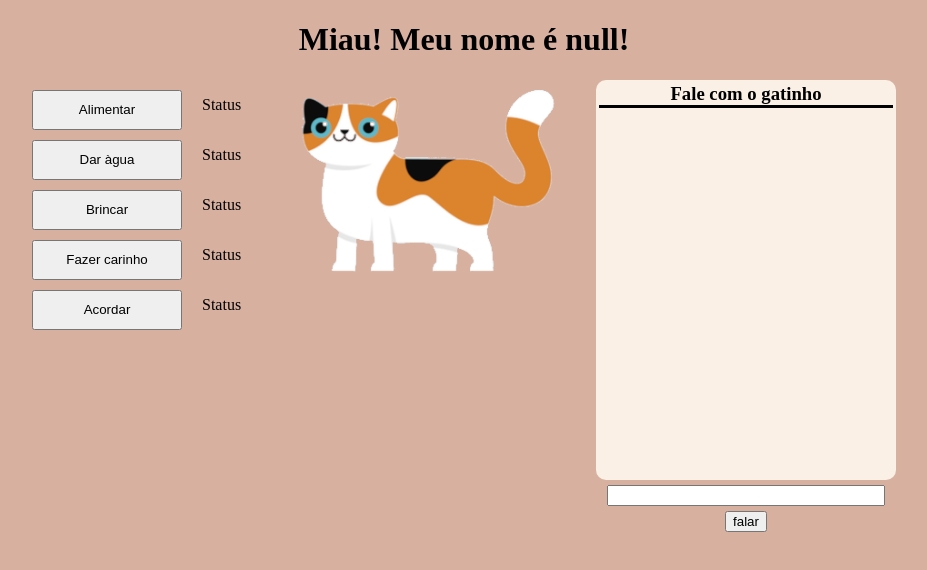
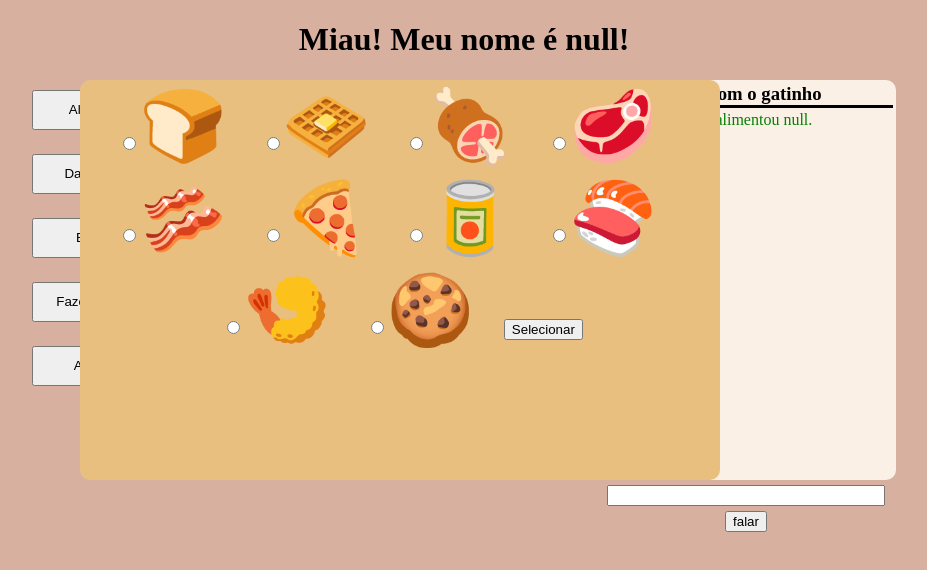
Before and after one commit to LelePG/Virtual-Cat, a plain HTML site: page controles.html in a window 1280 px wide. Both pictures are taken after a click on the button "Alimentar". Shown: the whole page, without its empty margins (176-1103 px from the left). Drawn offline with Linux system fonts and the light colour scheme.

Commit message:
Adicionadas ações alimentar, dar bebida e brincar

```diff
--- a/controles.html
+++ b/controles.html
@@ -11,6 +11,7 @@
     <div class="principal">
       <h1 class="titulo">Miau! Meu nome é</h1>
       <img src="Imagens/empe.png" />
+      <div id="pop-up" class="hidden"></div>
       <div class="acoes">
         <input
           type="button"
@@ -19,8 +20,14 @@
           class="btn-acao"
         />
         <p class="status" id="s-alimentar">Status</p>
-        <input type="button" value="Dar àgua" id="btn-agua" class="btn-acao" />
-        <p class="status" id="s-agua">Status</p>
+
+        <input
+          type="button"
+          value="Dar bebida"
+          id="btn-dar-bebida"
+          class="btn-acao"
+        />
+        <p class="status" id="s-bebida">Status</p>
 
         <input
           type="button"
--- a/css/style.css
+++ b/css/style.css
@@ -23,12 +23,14 @@ img {
 }
 .btn-acao {
   margin-top: 10px;
-  width: 150px;
+  width: 130px;
   align-items: flex-start;
+  height: 40px;
 }
 .status {
   align-items: flex-end;
-  margin-left: 20px;
+  margin-left: 10px;
+  font-size: 20px;
 }
 
 .conversa {
@@ -54,14 +56,39 @@ input#mensagem {
   width: 270px;
 }
 
-p.mensagem-usuario {
+.mensagem-usuario {
   text-align: left;
   margin: 2px 2px 2px 10px;
   color: grey;
 }
 
-p.mensagem-gato {
+.mensagem-gato {
   text-align: right;
   margin: 2px 10px 2px 2px;
   color: chocolate;
 }
+.mensagem-aviso {
+  text-align: center;
+  margin: 2px 2px 2px 2px;
+  color: green;
+}
+
+#pop-up {
+  background-color: rgb(233, 191, 128);
+  border-radius: 10px;
+  position: absolute;
+  top: 10%;
+  left: 20%;
+  width: 50%;
+  height: 50%;
+  font-size: 70px;
+}
+
+.hidden {
+  display: none;
+}
+
+.radio-btn {
+  display: inline-block;
+  margin: 5px 30px 5px 5px;
+}
--- a/javascript/script2.js
+++ b/javascript/script2.js
@@ -1,23 +1,74 @@
-let nomeDoGato = localStorage.getItem("nomeGato");
+"use strict";
+let NOMEDOGATO = localStorage.getItem("nomeGato");
 
-let titulo = document.querySelector(".titulo");
-titulo.innerText += ` ${nomeDoGato}!`; //Atualização do título
+//Vetores
+const COMIDA = [
+  0x1f35e,
+  0x1f9c7,
+  0x1f356,
+  0x1f969,
+  0x1f953,
+  0x1f355,
+  0x1f96b,
+  0x1f363,
+  0x1f364,
+  0x1f36a,
+];
+const BEBIDA = [0x1f95b, 0x2615, 0x1f9c3];
+const BRINQUEDOS = [
+  0x1f6ce,
+  0x1f397,
+  0x26be,
+  0x1fa80,
+  0x1f9f8,
+  0x1f9f6,
+  0x1f9fa,
+  0x1f400,
+];
+const GATOREACOES = [0x1f63a, 0x1f638, 0x1f63b, 0x1f640, 0x1f63f, 0x1f63e];
 
-const caixaTexto = document.getElementById("text"); //Div onde o chat é armazenado
+document.querySelector(".titulo").innerText += ` ${NOMEDOGATO}!`; //Atualização do título
+
+const humorGato = function () {
+  return String.fromCodePoint(elementoAleatorio(GATOREACOES));
+};
 
 const voceDiz = function (texto) {
+  //mensagem do usuário no chat
   caixaTexto.innerHTML += `<p class = "mensagem-usuario">Você: ${texto}</p>`;
 };
 
 const gatoDiz = function (texto) {
-  caixaTexto.innerHTML += `<p class = "mensagem-gato">${nomeDoGato}: ${texto}</p>`;
+  //mensagem do gato no chat
+  caixaTexto.innerHTML += `<p class = "mensagem-gato">${NOMEDOGATO}: ${texto}</p>`;
 };
+const aviso = function (texto) {
+  //aviso no chat
+  caixaTexto.innerHTML += `<p class = "mensagem-aviso">${texto}</p>`;
+};
+
+const elementoAleatorio = function (vetorElementos) {
+  //retorna um elemento aleatório de um vetor
+  return vetorElementos[Math.floor(Math.random() * vetorElementos.length)];
+};
+
+const inicializaStatus = function () {
+  const status = document.querySelectorAll(".status");
+  status.forEach((texto) => {
+    texto.innerText = humorGato();
+  });
+};
+
+inicializaStatus();
+//variáveis
+const caixaTexto = document.getElementById("text"); //Div onde o chat é armazenado
+const popUp = document.getElementById("pop-up"); //janela de pop-up
+
 //função de falar com o gato
 document.getElementById("conversar").addEventListener("click", function () {
   let textoUsuario = document.getElementById("mensagem");
   //console.log(textoUsuario);
   voceDiz(textoUsuario.value);
-
   const respostaGato = [
     "Miau.",
     "Miau?",
@@ -32,6 +83,46 @@ document.getElementById("conversar").addEventListener("click", function () {
     "Miauu",
     "PRRRRRRRRRRRRR",
   ];
-  gatoDiz(respostaGato[Math.floor(Math.random() * respostaGato.length)]);
+  gatoDiz(elementoAleatorio(respostaGato));
   textoUsuario.value = "";
 });
+
+//Funções de interação
+const atualizaStatus = function (escolherElementos, textStatus) {
+  popUp.classList.remove("hidden"); //deixa a tela visível
+  popUp.innerHTML = " "; //limpa e adicona os elementos
+  escolherElementos.forEach((element) => {
+    popUp.innerHTML += `<p class = "radio-btn" ><input type="radio" name="radio" />${String.fromCodePoint(
+      element
+    )} </p>`;
+  });
+  //Adiciona o botão para fechar
+  popUp.innerHTML += `<input type="button" value="Selecionar" id="fechar-pop-up" />`;
+  //Event listener no botão para fechar
+  document
+    .getElementById("fechar-pop-up")
+    .addEventListener("click", function () {
+      popUp.classList.add("hidden");
+    });
+
+  textStatus.innerText = humorGato();
+};
+
+//Event listener dos três primeiros botões
+//alimentar
+document.getElementById("btn-alimentar").addEventListener("click", function () {
+  atualizaStatus(COMIDA, document.getElementById("s-alimentar"));
+  aviso(`Você alimentou ${NOMEDOGATO}.`);
+});
+//BEBIDA
+document
+  .getElementById("btn-dar-bebida")
+  .addEventListener("click", function () {
+    atualizaStatus(BEBIDA, document.getElementById("s-bebida"));
+    aviso(`Você deu algo para ${NOMEDOGATO} beber.`);
+  });
+//brincar
+document.getElementById("btn-brincar").addEventListener("click", function () {
+  atualizaStatus(BRINQUEDOS, document.getElementById("s-brincar"));
+  aviso(`Você brincou com ${NOMEDOGATO}.`);
+});
```
